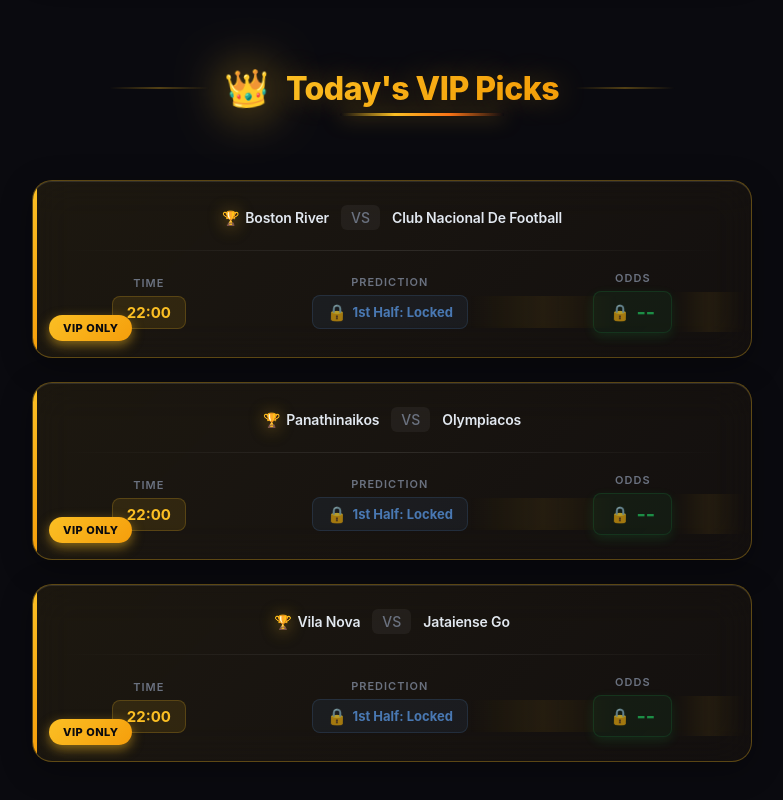
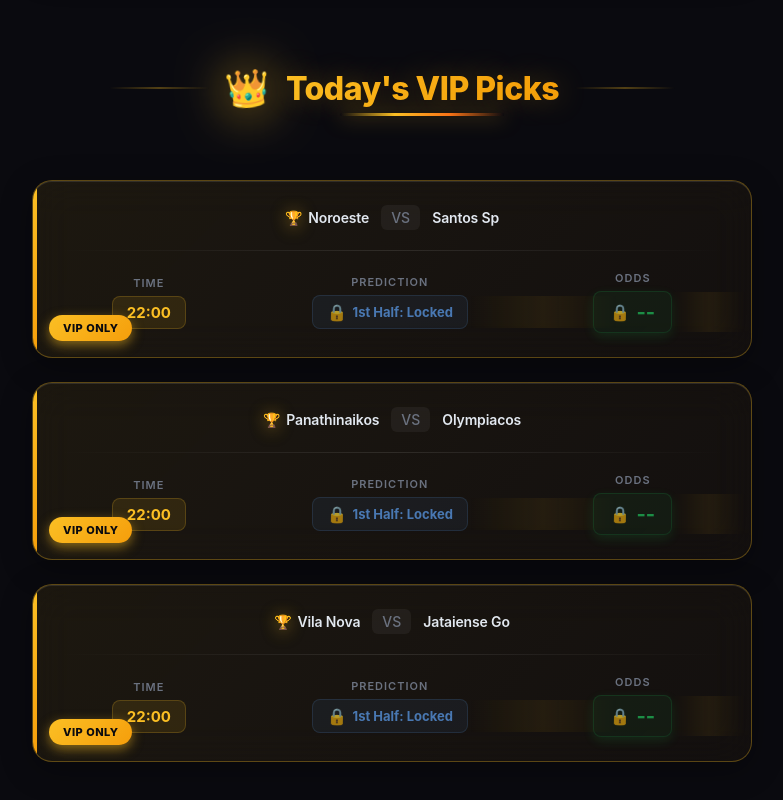
Before and after one commit to Muchyz/Sureodds-frontend, a React (Vite) app: page / in a window 1280 px wide. Shown: the part 1543-2343 px from the top of the page, without its empty margins (248-1031 px from the left). Built offline with nearby package versions, Linux system fonts and the light colour scheme.

Commit message:
Update: all project changes

```diff
--- a/src/pages/Home.jsx
+++ b/src/pages/Home.jsx
@@ -183,10 +183,10 @@
             <div className="teams">
               <span className="team-name">
                 <span className="trophy">🏆</span>
-                Boston River
+                Noroeste
               </span>
               <span className="vs">VS</span>
-              <span className="team-name">Club Nacional De Football</span>
+              <span className="team-name">Santos Sp</span>
             </div>
 
             <div className="pick-divider"></div>
```
